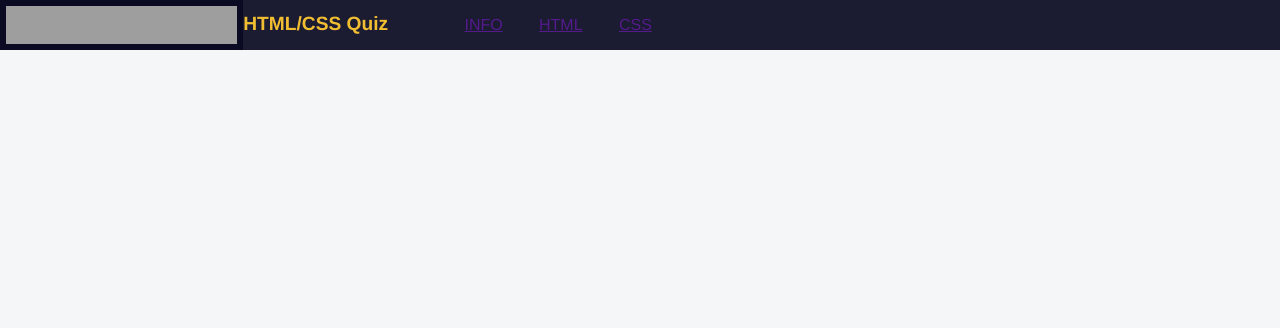
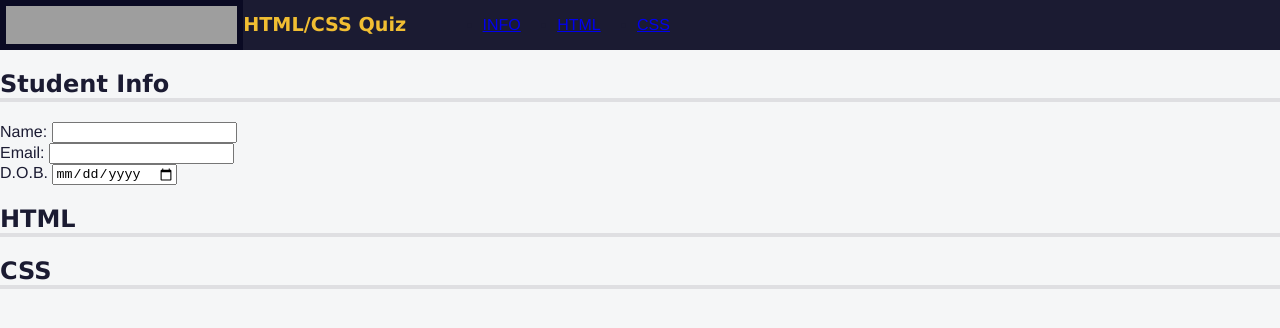
Before and after one commit to DmitryChijov/quiz, a plain HTML site: page index.html in a window 1280 px wide. Drawn offline with Linux system fonts and the light colour scheme; grey boxes are pictures that could not be loaded.

Commit message:
добавляет первую секцию

```diff
--- a/index.html
+++ b/index.html
@@ -14,15 +14,45 @@
         <h1>HTML/CSS Quiz</h1>
         <nav>
             <ul>
-                <li><a href="">INFO</a></li>
-                <li><a href="">HTML</a></li>
-                <li><a href="">CSS</a></li>
+                <li><a href="#student-info">INFO</a></li>
+                <li><a href="#html-questions">HTML</a></li>
+                <li><a href="#css-questions">CSS</a></li>
             </ul>
         </nav>
     </header>
 
     <main>
+<!-- Для збільшення доступності сторінки, може бути використаний атрибут role,
+     щоб вказати призначення елемента на сторінці для допоміжних технологій.
+    Атрибут role є частиною ініціативи поліпшення вебдоступу та приймає задане значення. -->
+        <form action="https://freecodecamp.org/practice-project/accessibility-quiz" method="post">
+            <section role="region" aria-labelledby="student-info">
+                <h2 id="student-info">Student Info</h2>
 
+                <div class="info">
+                    <label for="student-name">Name: </label>
+                    <input type="text" id="student-name" name="name">
+                </div>
+
+                <div class="info">
+                    <label for="student-email">Email: </label>
+                    <input type="email" id="student-email" name="email">
+                </div>
+
+                <div class="info">
+                    <label for="birth-date">D.O.B.<span class="sr-only">(Date of Birth)</span></label>
+                    <input type="date" id="birth-date" name="date">
+                </div>
+
+            </section>
+            <section role="region" aria-labelledby="html-questions">
+                <h2 id="html-questions">HTML</h2>
+
+            </section>
+            <section role="region" aria-labelledby="css-questions">
+                <h2 id="css-questions">CSS</h2>
+            </section>
+        </form>
     </main>
 
 </body>
--- a/styles.css
+++ b/styles.css
@@ -35,3 +35,26 @@ header {
     display: flex;
     justify-content: space-evenly;
   }
+/* Гарнітура відіграє важливу роль у доступності сторінки.
+Деякі шрифти простіші для читання, ніж інші, і це особливо актуально
+на екранах з низькою роздільною здатністю. */
+  h1, h2 {
+    font-family: Verdana, Geneva, Tahoma, sans-serif;
+  }
+
+  h2 {
+    border-bottom: 4px solid #dfdfe2;
+  }
+
+  /* шаблон слилей для скрытия текста, но чтобы его мог прочитать для слепых читатель с экрана */
+  .sr-only {
+    position: absolute;
+    width: 1px;
+    height: 1px;
+    padding: 0;
+    margin: -1px;
+    overflow: hidden;
+    clip: rect(0, 0, 0, 0);
+    white-space: nowrap;
+    border: 0;
+  }
```
